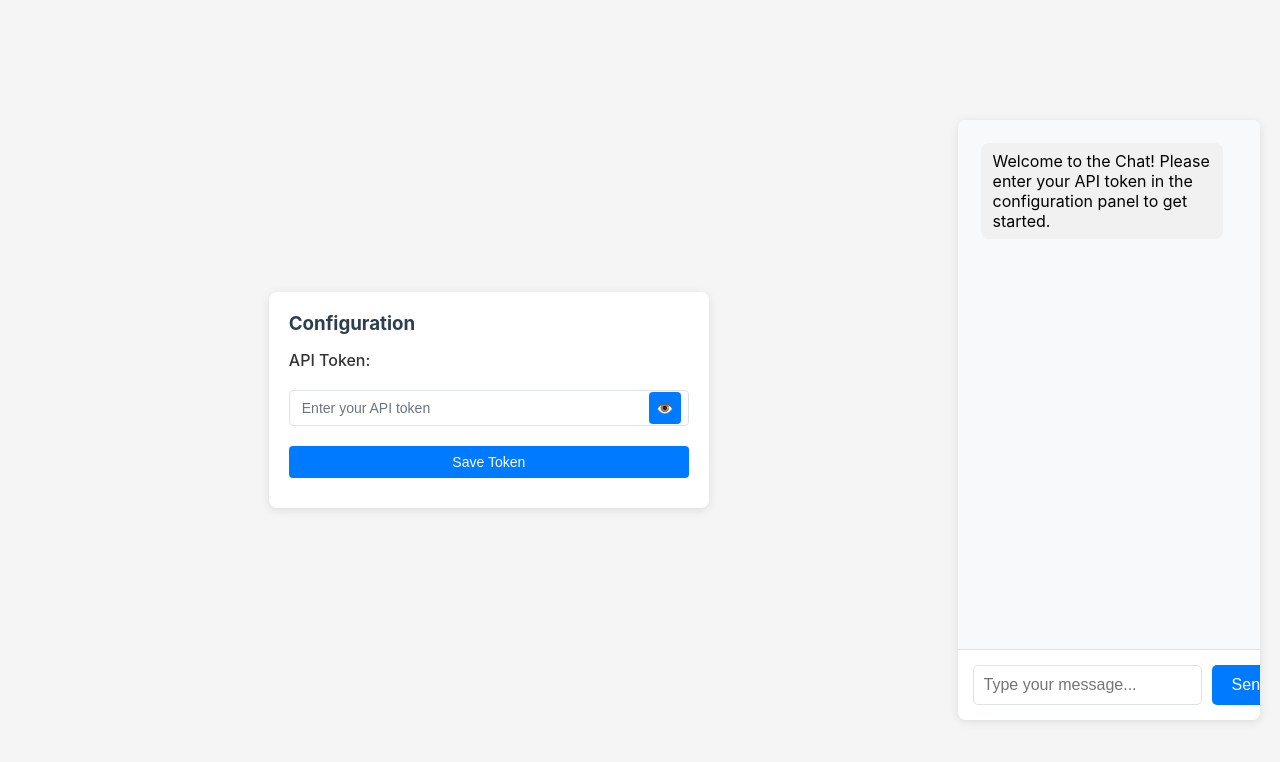
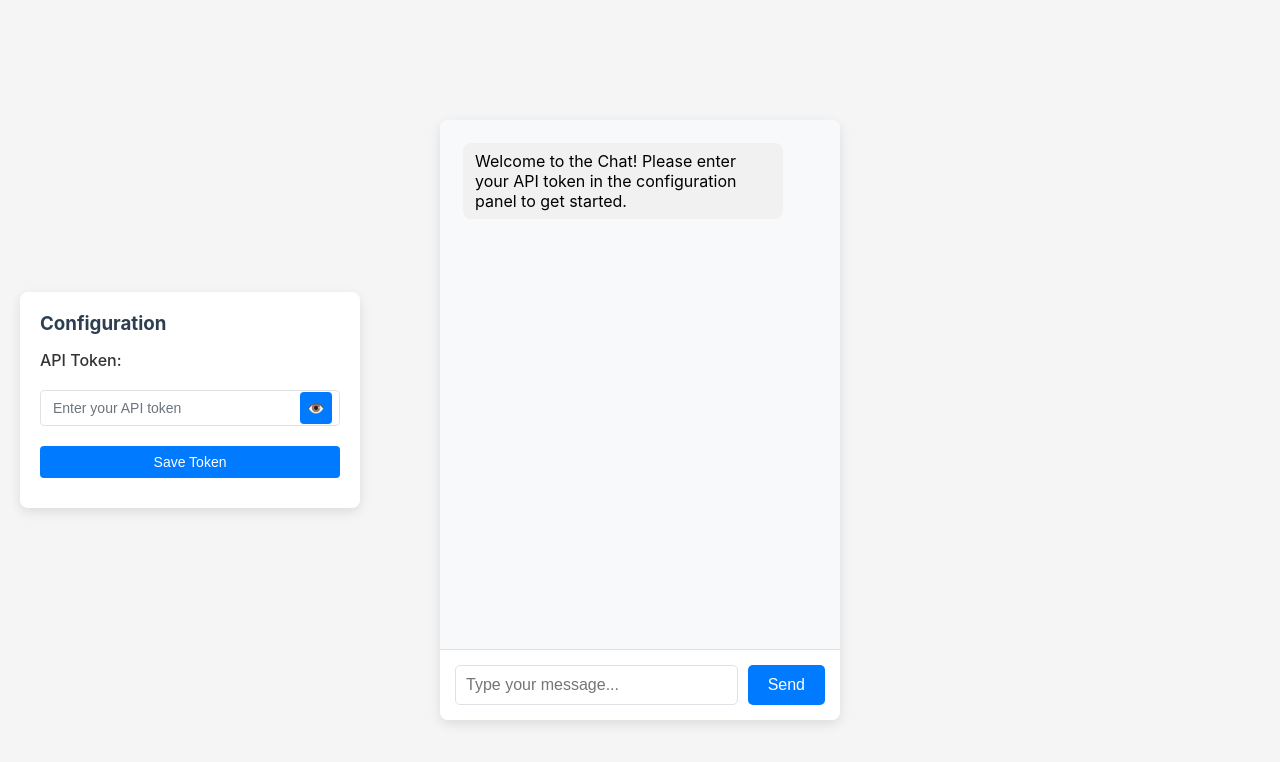
Before and after one commit to patrick-glean/glean-vanilla-chat, a website with bundled scripts: page index.html in a window 1280 px wide. Built offline with nearby package versions, Linux system fonts and the light colour scheme.

Commit message:
updating look for components

```diff
--- a/src/styles.css
+++ b/src/styles.css
@@ -7,6 +7,30 @@ body {
     align-items: center;
     background-color: #f5f5f5;
     font-family: -apple-system, BlinkMacSystemFont, 'Segoe UI', Roboto, Oxygen, Ubuntu, Cantarell, 'Open Sans', 'Helvetica Neue', sans-serif;
+    position: relative;
+}
+
+#token-manager-container {
+    position: fixed;
+    left: 20px;
+    top: 50%;
+    transform: translateY(-50%);
+    width: 300px;
+    z-index: 100;
+}
+
+.config-panel {
+    background: white;
+    padding: 20px;
+    border-radius: 8px;
+    box-shadow: 0 4px 12px rgba(0, 0, 0, 0.1);
+    width: 100%;
+    transition: transform 0.3s ease, box-shadow 0.3s ease;
+}
+
+.config-panel:hover {
+    transform: translateX(5px);
+    box-shadow: 0 6px 16px rgba(0, 0, 0, 0.15);
 }
 
 #chat-container {
@@ -17,9 +41,15 @@ body {
     background: white;
     border-radius: 8px;
     overflow: hidden;
-    box-shadow: 0 2px 10px rgba(0, 0, 0, 0.1);
+    box-shadow: 0 4px 12px rgba(0, 0, 0, 0.1);
     position: relative;
     z-index: 1;
+    transition: transform 0.3s ease, box-shadow 0.3s ease;
+}
+
+#chat-container:hover {
+    transform: translateY(-5px);
+    box-shadow: 0 6px 16px rgba(0, 0, 0, 0.15);
 }
 
 #messages {
@@ -225,15 +255,6 @@ body {
     color: white;
 }
 
-.config-panel {
-    background: white;
-    padding: 20px;
-    border-radius: 8px;
-    box-shadow: 0 2px 10px rgba(0, 0, 0, 0.1);
-    margin-bottom: 20px;
-    width: 400px;
-}
-
 .config-panel h3 {
     margin: 0 0 15px 0;
     color: #2c3e50;
@@ -275,10 +296,3 @@ body {
 .config-section button:hover {
     background-color: #0056b3;
 }
-
-#token-manager-container {
-    margin-bottom: 20px;
-    width: 100%;
-    display: flex;
-    justify-content: center;
-}
```
